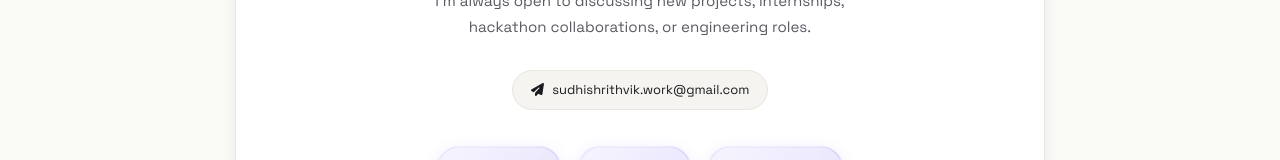
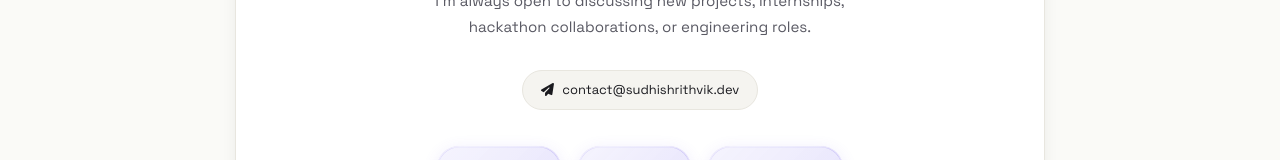
Before and after one commit to sudhish-rithvik/Portfolio-Website, a React (Vite) app: page / in a window 1280 px wide. Shown: the part 6952-7112 px from the top of the page. Built offline with nearby package versions, Linux system fonts and the light colour scheme; a web font is replaced by a local one.

Commit message:
Updated email address to contact@sudhishrithvik.dev

```diff
--- a/src/components/Contact.tsx
+++ b/src/components/Contact.tsx
@@ -12,8 +12,8 @@ const Contact: React.FC = () => {
             <p>I'm always open to discussing new projects, internships, hackathon collaborations, or engineering roles.</p>
 
             <div className="contact-info-pills">
-              <a href="mailto:sudhishrithvik.work@gmail.com" className="contact-pill-item">
-                <FaPaperPlane /> sudhishrithvik.work@gmail.com
+              <a href="mailto:contact@sudhishrithvik.dev" className="contact-pill-item">
+                <FaPaperPlane /> contact@sudhishrithvik.dev
               </a>
             </div>
 
--- a/src/components/Hero.tsx
+++ b/src/components/Hero.tsx
@@ -40,7 +40,7 @@ const Hero: React.FC = () => {
               <a href="https://www.instagram.com/sudhish_rithvik" target="_blank" rel="noreferrer" aria-label="Instagram">
                 <FaInstagram />
               </a>
-              <a href="mailto:sudhishrithvik.work@gmail.com" aria-label="Email">
+              <a href="mailto:contact@sudhishrithvik.dev" aria-label="Email">
                 <FaEnvelope />
               </a>
             </div>
```
